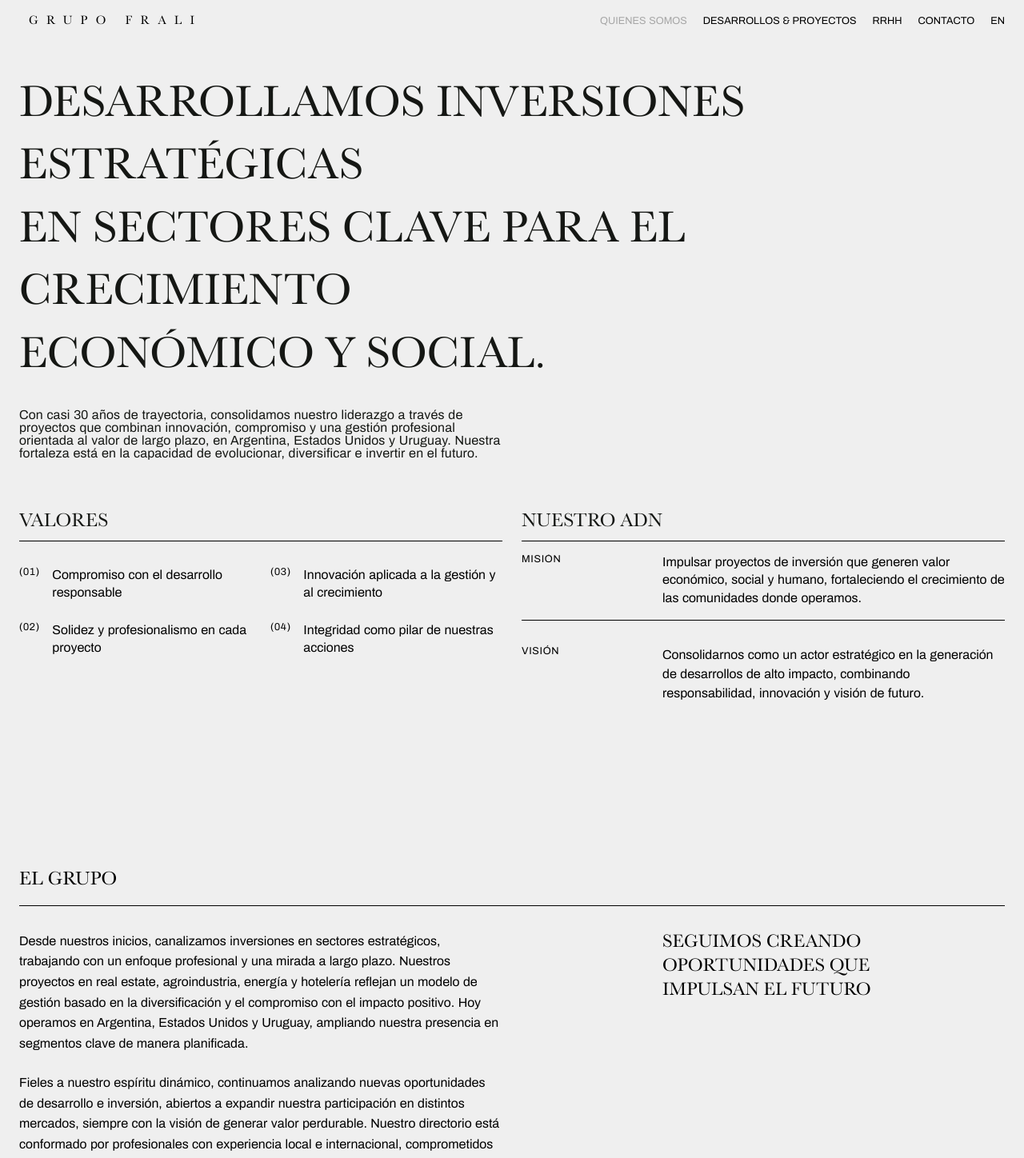
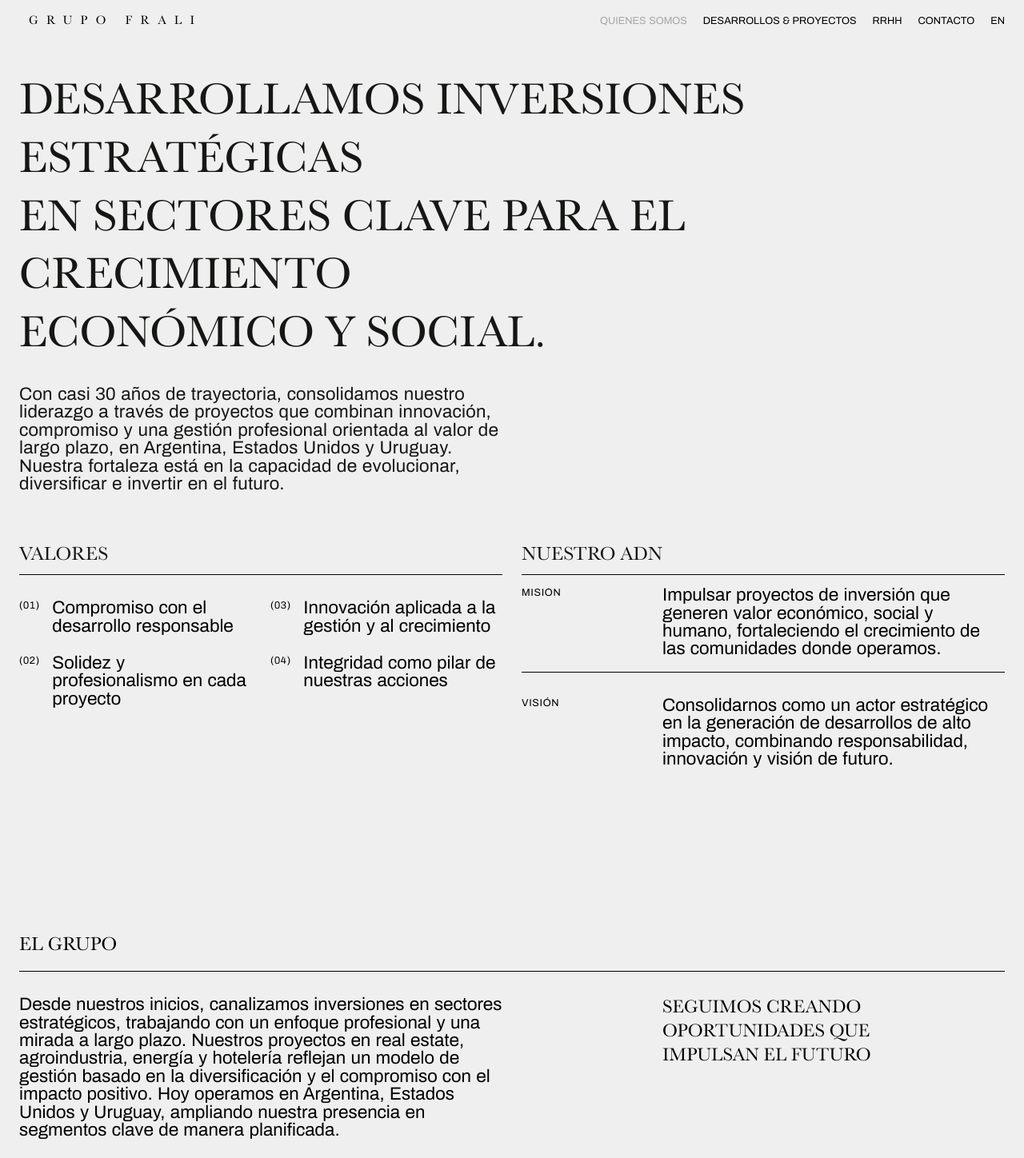
Before and after one commit to i9-9/grupofrali, a Next.js app: page /quienes-somos in a window 1280 px wide. Shown: the top 1448 px of the page at 80% size. Built offline with nearby package versions, Linux system fonts and the light colour scheme.

Commit message:
Revision / layout fixes

```diff
--- a/src/app/desarrollos-proyectos/[id]/page.tsx
+++ b/src/app/desarrollos-proyectos/[id]/page.tsx
@@ -221,6 +221,17 @@ export default function DesarrolloProyecto() {
         }
       }
 
+      // Caso especial para códigos de zonificación como "T6-360"
+      const zonificacion = str.match(/^(T\d+-\d+)$/i)
+      if (zonificacion) {
+        return {
+          isTextOnly: false,
+          number: str,
+          text: '',
+          unit: ''
+        }
+      }
+
       // Tipo 4: NUMERO CON TEXTO - Número seguido de texto descriptivo
       const numeroConTexto = str.match(/^([\d,.]+)\s+(.+)$/)
       if (numeroConTexto) {
@@ -252,7 +263,7 @@ export default function DesarrolloProyecto() {
     })
 
     return (
-      <div className={`pt-3 pb-1 md:pt-2 md:pb-0 flex justify-between items-start min-h-[60px] md:min-h-[20px] project-stats-line ${getLineDelayClass(index)} ${isVisible ? 'animate' : ''}`}>
+      <div className={`pt-3 pb-1 flex justify-between items-start min-h-[60px] md:min-h-[20px] project-stats-line ${getLineDelayClass(index)} ${isVisible ? 'animate' : ''} ${parsed.isTextOnly ? 'text-only' : ''}`}>
         <div className="font-archivo text-black uppercase tracking-wider leading-none max-w-[50%] md:text-[0.8rem] text-[14px] md:text-[13px] self-start" style={{ wordBreak: 'break-word' }}>
           {statKey.replace(/_/g, ' ').split(' ').map((word, index) => (
             <span key={index}>
@@ -284,7 +295,7 @@ export default function DesarrolloProyecto() {
               {parsed.unit ? (
                 // Número con unidad en línea
                 <div className="flex items-baseline gap-1">
-                  <span className="font-archivo text-black font-archivo-light leading-none text-h2-arquivo md:text-h2-archivo" style={{ fontSize: typeof window !== 'undefined' && window.innerWidth < 768 ? 'clamp(18px, 5vw, 30px)' : '1.875rem' }}>
+                  <span className="font-archivo text-black font-archivo-light leading-none text-h2-arquivo md:text-h2-archivo" style={{ fontSize: typeof window !== 'undefined' && window.innerWidth < 768 ? '2.5rem' : '1.875rem' }}>
                     {displayValue}
                   </span>
                   <span className="font-archivo text-black uppercase tracking-wider leading-none text-stat-description md:text-[0.8rem]" style={{ fontSize: typeof window !== 'undefined' && window.innerWidth < 768 ? 'clamp(14px, 3vw, 20px)' : undefined }}>
--- a/src/app/globals.css
+++ b/src/app/globals.css
@@ -921,3 +921,19 @@ body {
 .quienes-somos-line-delay-4.animate::after {
   animation-delay: 0.1s; /* EL GRUPO (se anima independiente) */
 }
+
+/* ========================================
+   PADDING FORZADO PARA ESTADÍSTICAS DE PROYECTOS EN DESKTOP
+   ======================================== */
+
+/* Forzar altura consistente en desktop para todas las filas de estadísticas */
+@media (min-width: 768px) {
+  .project-stats-line {
+    min-height: 3rem !important; /* 48px - altura mínima para todas las filas */
+  }
+
+  /* Filas que solo tienen texto - más altura para compensar la falta de números grandes */
+  .project-stats-line.text-only {
+    min-height: 3.5rem !important; /* 56px - altura compensatoria para filas de solo texto */
+  }
+}
--- a/src/app/quienes-somos/page.tsx
+++ b/src/app/quienes-somos/page.tsx
@@ -104,7 +104,7 @@ export default function QuienesSomos() {
             </h1>
 
             {/* Desktop version */}
-            <h1 className="hidden md:block text-h1-baskerville text-[#151714]" style={{ lineHeight: '1.4' }}>
+            <h1 className="hidden md:block text-h1-baskerville text-[#151714]" style={{ lineHeight: '1.3' }}>
               DESARROLLAMOS INVERSIONES ESTRATÉGICAS<br />
               EN SECTORES CLAVE PARA EL CRECIMIENTO<br />
               ECONÓMICO Y SOCIAL.
@@ -114,7 +114,7 @@ export default function QuienesSomos() {
 
         <div className="grid pb-16">
           <div className="col-6 md:col-6">
-            <p className="text-[#151714] tracking-[0.01em] leading-[1.2] md:leading-[1] text-base">
+            <p className="text-[#151714] tracking-[0.01em] leading-[1.2] md:leading-[1] text-base md:text-[1.4rem]">
               Con casi 30 años de trayectoria, consolidamos nuestro liderazgo a través de proyectos que combinan innovación, compromiso y una gestión profesional orientada al valor de largo plazo, en Argentina, Estados Unidos y Uruguay. Nuestra fortaleza está en la capacidad de evolucionar, diversificar e invertir en el futuro.
             </p>
           </div>
@@ -145,7 +145,7 @@ export default function QuienesSomos() {
                       </span>
                     </div>
                     <div className="flex-1 pl-12">
-                      <p className="font-archivo text-black text-base leading-[1.4]">
+                      <p className="font-archivo text-black text-base md:text-[1.4rem] leading-[1.2] md:leading-[1]">
                         {valor.titulo}
                       </p>
                     </div>
@@ -162,7 +162,7 @@ export default function QuienesSomos() {
                       <span className="text-small-archivo text-black flex-shrink-0">
                         ({valores[0].numero})
                       </span>
-                      <p className="font-archivo text-black text-base leading-[1.4]">
+                      <p className="font-archivo text-black text-base md:text-[1.4rem] leading-[1.2] md:leading-[1]">
                         {valores[0].titulo}
                       </p>
                     </div>
@@ -173,7 +173,7 @@ export default function QuienesSomos() {
                       <span className="text-small-archivo text-black flex-shrink-0">
                         ({valores[2].numero})
                       </span>
-                      <p className="font-archivo text-black text-base leading-[1.4]">
+                      <p className="font-archivo text-black text-base md:text-[1.4rem] leading-[1.2] md:leading-[1]">
                         {valores[2].titulo}
                       </p>
                     </div>
@@ -187,7 +187,7 @@ export default function QuienesSomos() {
                       <span className="text-small-archivo text-black flex-shrink-0">
                         ({valores[1].numero})
                       </span>
-                      <p className="font-archivo text-black text-base leading-[1.4]">
+                      <p className="font-archivo text-black text-base md:text-[1.4rem] leading-[1.2] md:leading-[1]">
                         {valores[1].titulo}
                       </p>
                     </div>
@@ -198,7 +198,7 @@ export default function QuienesSomos() {
                       <span className="text-small-archivo text-black flex-shrink-0">
                         ({valores[3].numero})
                       </span>
-                      <p className="font-archivo text-black text-base leading-[1.4]">
+                      <p className="font-archivo text-black text-base md:text-[1.4rem] leading-[1.2] md:leading-[1]">
                         {valores[3].titulo}
                       </p>
                     </div>
@@ -225,7 +225,7 @@ export default function QuienesSomos() {
                 </h3>
               </div>
               <div className="flex-1 pl-12">
-                <p className="font-archivo text-black text-base leading-[1.4]">
+                <p className="font-archivo text-black text-base md:text-[1.4rem] leading-[1.2] md:leading-[1]">
                   Impulsar proyectos de inversión que generen valor económico, social y humano, fortaleciendo el crecimiento de las comunidades donde operamos.
                 </p>
               </div>
@@ -239,7 +239,7 @@ export default function QuienesSomos() {
                 </h3>
               </div>
               <div className="flex-1 pl-12">
-                <p className="font-archivo text-black text-base leading-[1.5]">
+                <p className="font-archivo text-black text-base md:text-[1.4rem] leading-[1.2] md:leading-[1]">
                   Consolidarnos como un actor estratégico en la generación de desarrollos de alto impacto, combinando responsabilidad, innovación y visión de futuro.
                 </p>
               </div>
@@ -262,11 +262,11 @@ export default function QuienesSomos() {
 
         <div className="grid">
           <div className="col-6 md:col-6 space-y-6">
-            <p className="text-black text-base leading-[1.6]">
+            <p className="text-black text-base md:text-[1.4rem] leading-[1.2] md:leading-[1]">
               Desde nuestros inicios, canalizamos inversiones en sectores estratégicos, trabajando con un enfoque profesional y una mirada a largo plazo. Nuestros proyectos en real estate, agroindustria, energía y hotelería reflejan un modelo de gestión basado en la diversificación y el compromiso con el impacto positivo. Hoy operamos en Argentina, Estados Unidos y Uruguay, ampliando nuestra presencia en segmentos clave de manera planificada.
             </p>
 
-            <p className="text-black text-base leading-[1.6]">
+            <p className="text-black text-base md:text-[1.4rem] leading-[1.2] md:leading-[1]">
               Fieles a nuestro espíritu dinámico, continuamos analizando nuevas oportunidades de desarrollo e inversión, abiertos a expandir nuestra participación en distintos mercados, siempre con la visión de generar valor perdurable. Nuestro directorio está conformado por profesionales con experiencia local e internacional, comprometidos con la excelencia y el crecimiento estratégico del grupo.
             </p>
           </div>
@@ -324,7 +324,7 @@ export default function QuienesSomos() {
                     </h4>
                   </div>
                   <div className="text-right">
-                    <p className="font-archivo text-black tracking-wider uppercase text-base">
+                    <p className="font-archivo text-black tracking-wider uppercase text-base leading-[1.1]">
                       {person.cargo}
                     </p>
                   </div>
--- a/src/components/StatItem.tsx
+++ b/src/components/StatItem.tsx
@@ -45,7 +45,7 @@ export function StatItem({ number, unit, label, delay, lineDelay }: StatItemProp
   return (
     <div
       ref={ref}
-      className={`pt-1 mb-1 w-full flex stat-line ${lineDelay} ${isVisible ? 'animate' : ''}`}
+      className={`pt-4 md:pt-4 mb-8 md:mb-12 w-full flex stat-line ${lineDelay} ${isVisible ? 'animate' : ''}`}
     >
       {/* Contenedor que asegura separación entre número y label */}
       <div className="flex justify-between items-start w-full">
```
